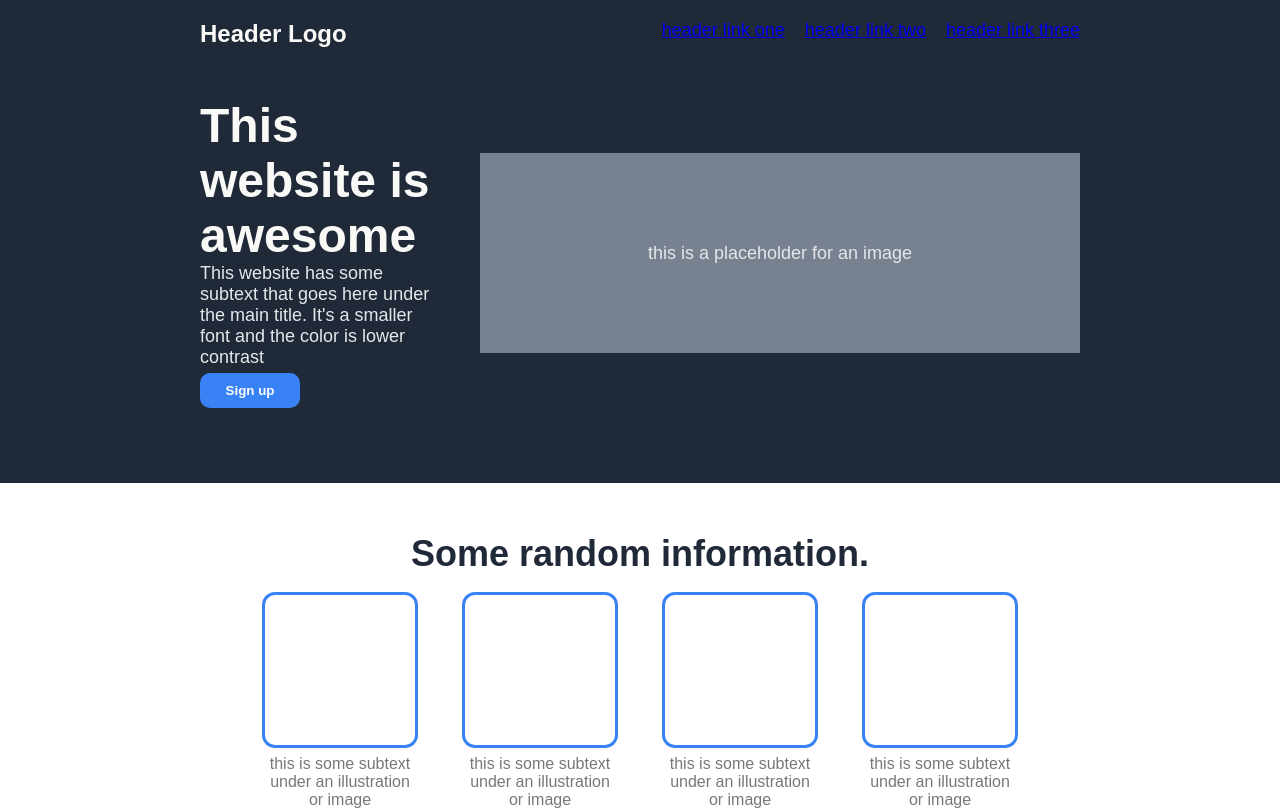
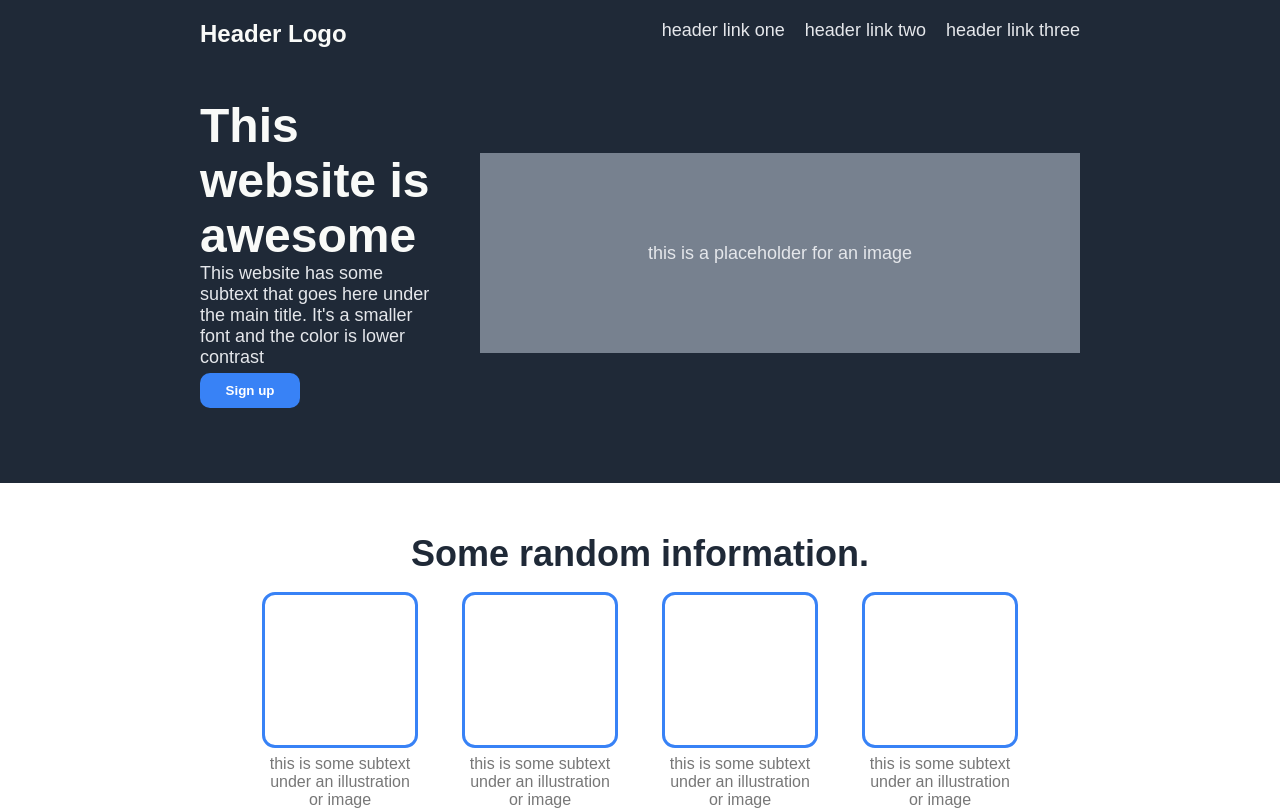
Before and after one commit to Jtolen543/landing-page, a plain HTML site: page index.html in a window 1280 px wide. Shown: the top 812 px of the page. Drawn offline with Linux system fonts and the light colour scheme.

Commit message:
Finished landing page

```diff
--- a/index.html
+++ b/index.html
@@ -10,9 +10,9 @@
             <div class="topbar">
                 <div>Header Logo</div>
                 <div class="links">
-                    <a href="https://www.google.com/">header link one</a>
-                    <a href="https://www.google.com/">header link two</a>
-                    <a href="https://www.google.com/">header link three</a>
+                    <a href="https://www.google.com/" target="_blank">header link one</a>
+                    <a href="https://www.google.com/" target="_blank">header link two</a>
+                    <a href="https://www.google.com/" target="_blank">header link three</a>
                 </div>
             </div>
             <div class="body-header">
--- a/styles.css
+++ b/styles.css
@@ -11,6 +11,11 @@ body {
     padding-left: 200px;
     padding-right: 200px;
     padding-bottom: 75px;
+}
+
+a {
+    text-decoration: none;
+    color: #E5E7EB;
 }
 
 .footer {
```
